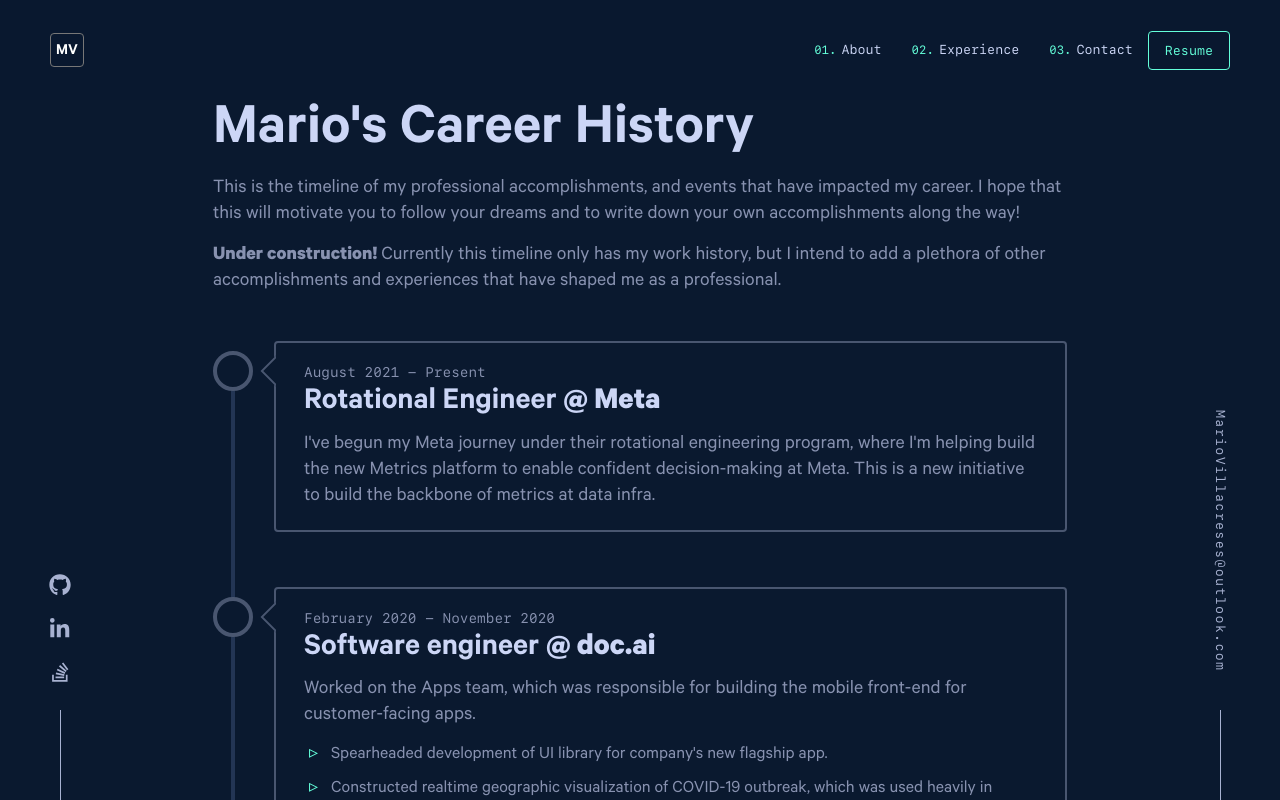
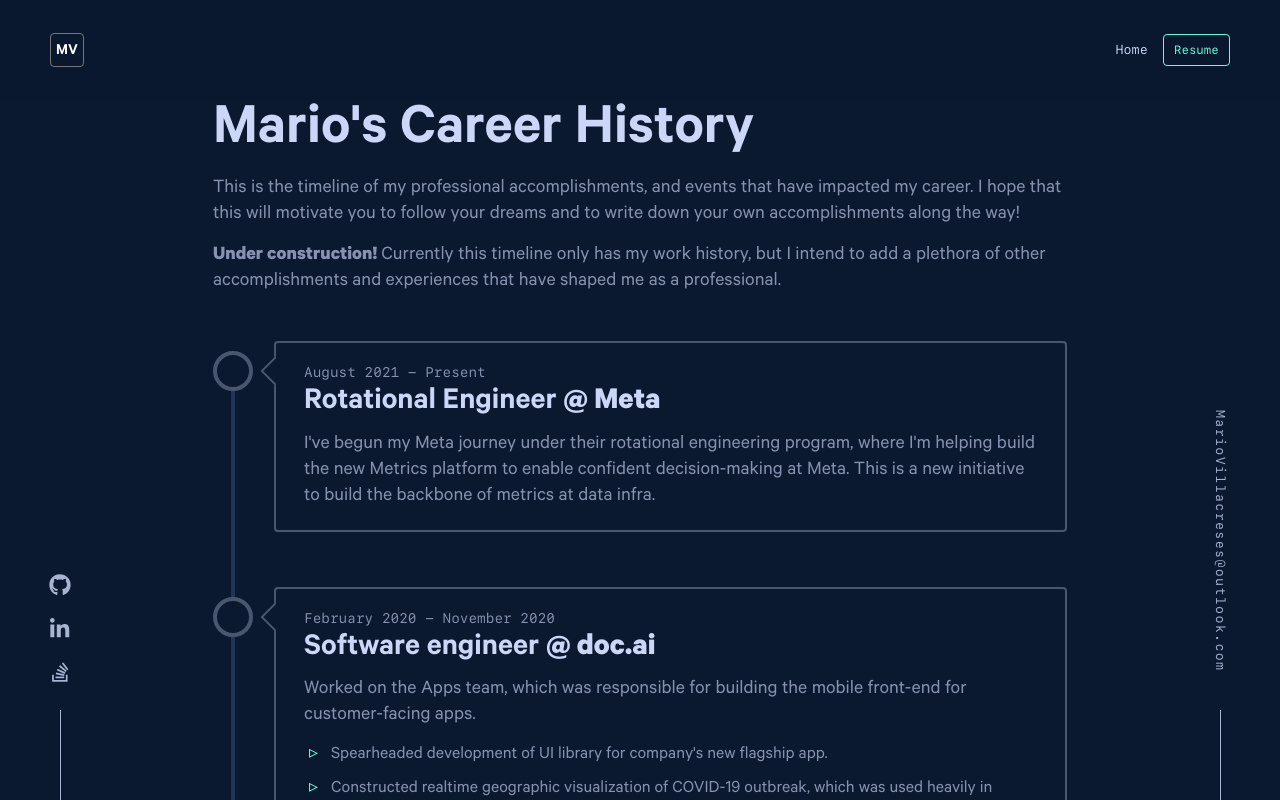
Before and after one commit to villacreses/personal-site-v2, a Next.js app: page /timeline in a window 1280 px wide. Shown: the top 800 px of the page. Built offline with nearby package versions, Linux system fonts and the light colour scheme.

Commit message:
Fix nav links on timeline page & create CTA text in Section type

```diff
--- a/src/components/ActionButton.module.scss
+++ b/src/components/ActionButton.module.scss
@@ -23,6 +23,12 @@
   }
 }
 
+.as-xxs {
+  @extend %ActionButton;
+  font-size: var(--fz-xxs);
+  padding: .55rem .65rem;
+}
+
 .as-xs {
   @extend %ActionButton;
   font-size: var(--fz-xs);
--- a/src/components/ActionButton.tsx
+++ b/src/components/ActionButton.tsx
@@ -3,6 +3,7 @@ import styles from './ActionButton.module.scss';
 import { AnchorProps } from '@types';
 
 const sizeMap = {
+  xxs: 'as-xxs',
   xs: 'as-xs',
   sm: 'as-sm',
 } as const;
--- a/src/components/Layout.tsx
+++ b/src/components/Layout.tsx
@@ -1,4 +1,5 @@
 import { FC, ComponentProps } from 'react'
+import {AnchorProps} from '@types';
 import Head, { HeadProps } from './Head';
 import Icon from './Icon';
 import Nav from './Nav';
@@ -16,15 +17,18 @@ type IconLinkProps = {
 
 type LayoutContent = {
   email: string;
-  links: Array<IconLinkProps>
+  iconLinks: Array<IconLinkProps>;
+  navLinks: Array<AnchorProps>;
 }
 
 interface LayoutProps extends HeadProps {
   mainClassNames?: string;
   navFiller?: boolean;
+  navLinks: Array<AnchorProps>;
+  navNumbered?: boolean
 }
 
-export const EmailPanel: FC<Pick<LayoutContent,'email'>> = ({
+export const EmailPanel: FC<{email: string}> = ({
   email
 }) => (
   <div className={styles.containerRight}>
@@ -51,10 +55,14 @@ const IconLink: FC<IconLinkProps> = ({ href, label, slug }) => (
   </li>
 )
 
-const LinksPanel: FC<Pick<LayoutContent,'links'>> = ({ links }) => (
+const LinksPanel: FC<Pick<LayoutContent,'iconLinks'>> = ({
+  iconLinks
+}) => (
   <div className={styles.containerLeft}>
     <ul>
-      {links.map(link => <IconLink key={link.slug} {...link} />)}
+      {iconLinks.map(
+        link => <IconLink key={link.slug} {...link} />
+      )}
     </ul>
   </div>
 );
@@ -63,15 +71,17 @@ const Layout: FC<LayoutProps> = ({
   children,
   mainClassNames = '',
   navFiller = false,
+  navLinks,
+  navNumbered = false,
   ...props
 }) => (
   <>
     <Head {...props} />
-    <Nav />
+    <Nav links={navLinks} numbered={navNumbered} />
     <DisplayIf condition={navFiller}>
       <Nav.Filler />
     </DisplayIf>
-    <LinksPanel links={content.links} />
+    <LinksPanel iconLinks={content.links} />
     <EmailPanel email={content.email} />
     <main className={mainClassNames}>{children}</main>
   </>
--- a/src/components/Nav.module.scss
+++ b/src/components/Nav.module.scss
@@ -74,7 +74,12 @@
       a {
         padding: 10px;
         font-size: var(--fz-xs);
+      }
+    }
+  }
+}
 
+.numbered {
   &::before {
     counter-increment: sectionId;
     content: counter(sectionId, decimal-leading-zero) ".";
@@ -82,9 +87,6 @@
     color: var(--green);
     font-size: var(--fz-xxs);
     text-align: right;
-        }
-      }
-    }
   }
 }
 
--- a/src/components/Nav.tsx
+++ b/src/components/Nav.tsx
@@ -1,35 +1,31 @@
-import { FC, HTMLProps } from 'react';
+import {FC} from 'react';
 import Link from 'next/link';
+import {AnchorProps} from '@types';
 import ActionButton from './ActionButton';
 import BurgerMenu from './BurgerMenu';
 
 import { useScrollDirection, useNavAutohide } from '@hooks';
 import styles from './Nav.module.scss';
 
-const navLinks: HTMLProps<HTMLAnchorElement>[] = [
-  {
-    children: 'About',
-    href: '#about'
-  },
-  {
-    children: 'Experience',
-    href: '#jobs'
-  },
-  {
-    children: 'Contact',
-    href: '#contact'
-  },
-];
+const NavFiller = () => <div style={{height: "var(--nav-height)"}} />
 
-const NavFiller = () => <div style={{height: "var(--nav-height)"}} />
+type NavProps = {
+  links: AnchorProps[];
+  numbered?: boolean;
+}
 
 type NavComposition = {
   Filler: typeof NavFiller,
 }
 
-const Nav: FC & NavComposition = () => {
+const Nav: FC<NavProps> & NavComposition = ({
+  links,
+  numbered = false,
+}) => {
   const scrollDirection = useScrollDirection();
   const scrolledToTop = useNavAutohide();
+
+  const numberingStyles = numbered ? styles.numbered : '';
 
   return (
     <header
@@ -45,17 +41,23 @@ const Nav: FC & NavComposition = () => {
         </Link>
         <div className={styles.links}>
           <ol>
-            {navLinks.map((props, i) => (
+            {links.map(({href, ...props}, i) => (
               <li key={i}>
-                <a {...props} />
+                <Link href={href!} passHref>
+                  <a className={numberingStyles} {...props} />
+                </Link>
               </li>
             ))}
           </ol>
-          <ActionButton size="xs" href="resume.pdf" target="_blank">
+          <ActionButton
+            size={numbered ? "xs" : "xxs"}
+            href="resume.pdf"
+            target="_blank"
+            >
             Resume
           </ActionButton>
         </div>
-        <BurgerMenu items={navLinks} />
+        <BurgerMenu items={links} />
       </nav>
     </header>
   )
--- a/src/data/index.content.yaml
+++ b/src/data/index.content.yaml
@@ -50,7 +50,11 @@
     - component: TabList
       props:
         id: workexperience
+  callToActionText: >
+    Want to see my full career history? Check out my [career timeline](/timeline)!
+
 - id: contact
+  navHeader: Contact
   header: What's Next?
   headerOptions:
     titleStyle: small
--- a/src/pages/timeline.tsx
+++ b/src/pages/timeline.tsx
@@ -1,10 +1,19 @@
 import { Layout, Timeline, Nav } from '@components';
 import styles from '../components/Timeline.module.scss';
 import {timelineContent} from '@data';
+import {AnchorProps} from '@types';
+
+const navLinks: AnchorProps[] = [
+  {
+    href: '/',
+    children: 'Home'
+  }
+];
 
 const CareerTimeline = () => (
   <Layout
     navFiller
+    navLinks={navLinks}
     mainClassNames={styles["page-grid"]}
   >
     <section className={styles["top-section"]}>
--- a/types/components.types.ts
+++ b/types/components.types.ts
@@ -1,4 +1,4 @@
-import { HTMLProps, TimeHTMLAttributes } from "react";
+import {HTMLProps} from "react";
 
 const omit = ['classname', 'rel', 'size'] as const;
 
@@ -47,6 +47,7 @@ export type Section = {
   markdown?: string;
   miscLayout?: Schema;
   callToAction?: SectionCTA;
+  callToActionText?: string;
 }
 
 export interface TTimelineEntry {
```
Also changed, not shown: src/pages/index.tsx (+16 -2 lines). Lines whose indentation alone changed are shown as unchanged.
